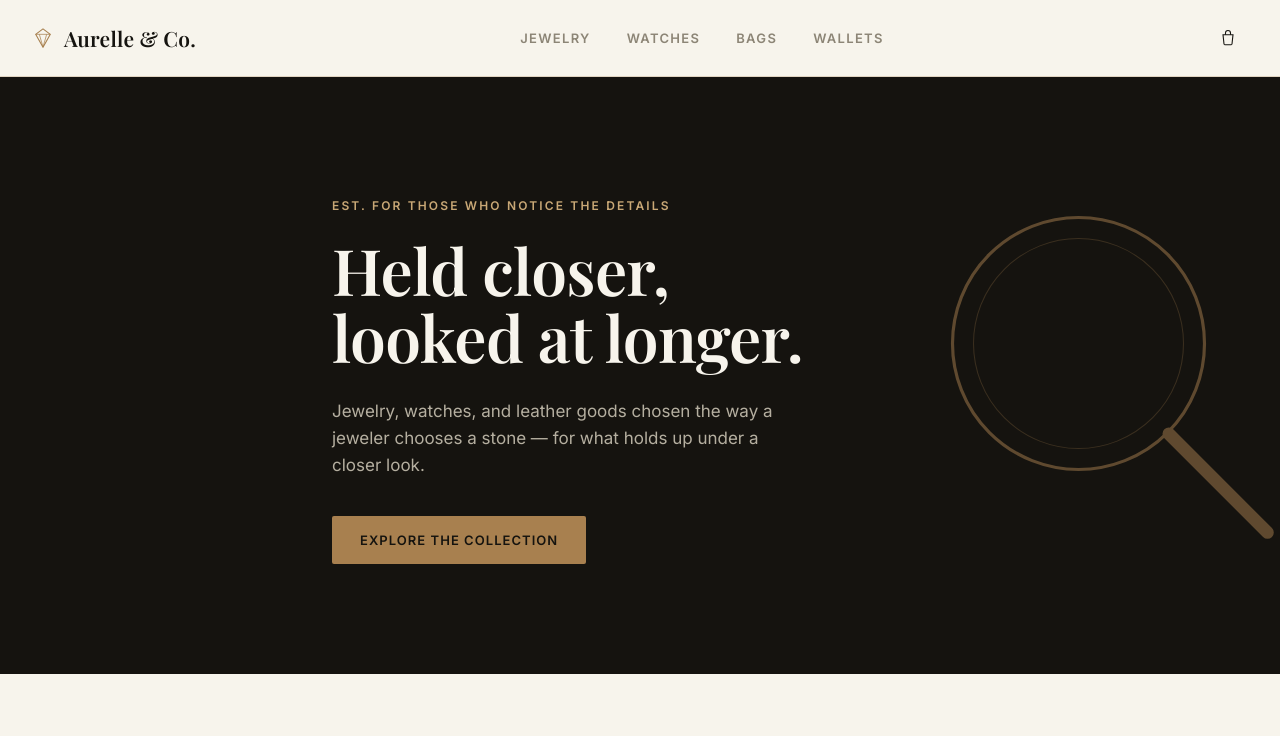
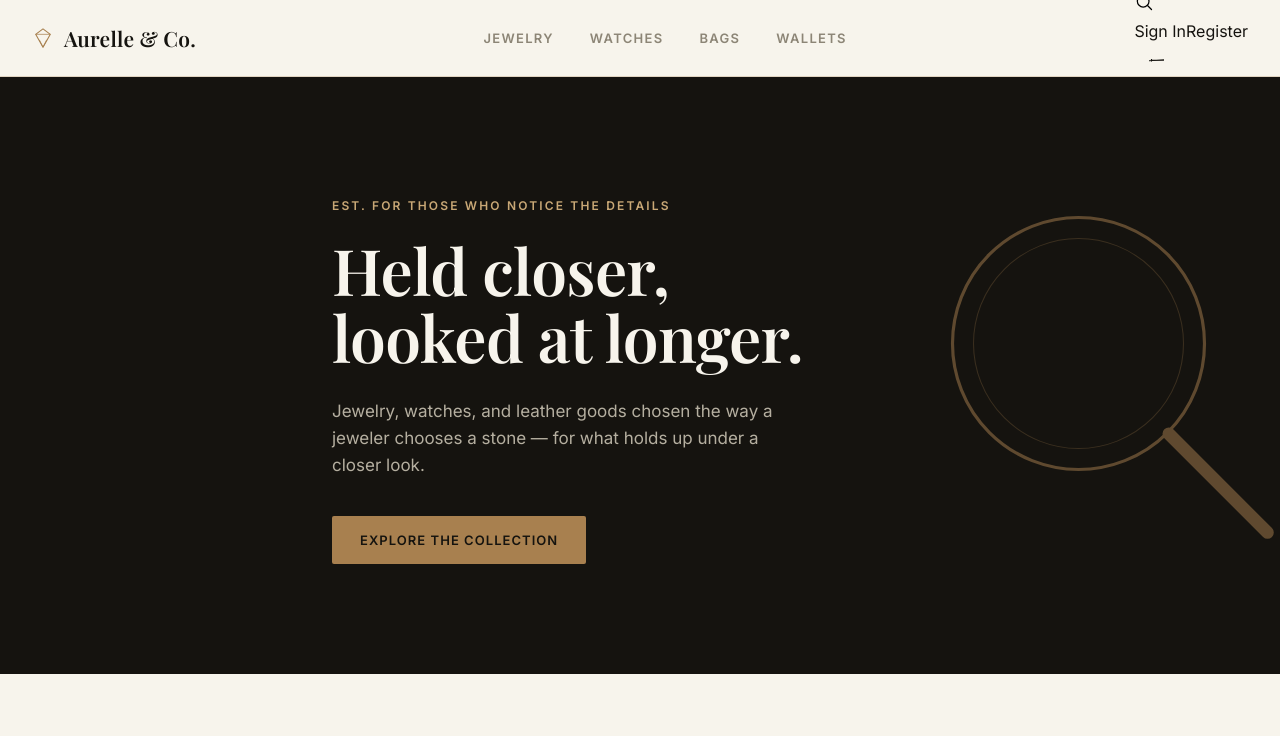
Before and after one commit to lionlord02-svg/aurelle-jewelry-store, a React (Vite) app in the folder client/: page / in a window 1280 px wide. Shown: the top 736 px of the page. Built offline with nearby package versions, Linux system fonts and the light colour scheme; no server answers; grey boxes are pictures that could not be loaded; a web font is replaced by a local one.

Commit message:
Update Header.jsx

```diff
--- a/client/src/components/Header.jsx
+++ b/client/src/components/Header.jsx
@@ -1,4 +1,5 @@
-import { Link, NavLink } from 'react-router-dom';
+import { useState } from 'react';
+import { Link, NavLink, useNavigate } from 'react-router-dom';
 import { useCart } from '../CartContext';
 import './Header.css';
 
@@ -11,6 +12,27 @@ const CATEGORIES = [
 
 export default function Header() {
   const { itemCount } = useCart();
+  const [search, setSearch] = useState('');
+  const [showSearch, setShowSearch] = useState(false);
+  const navigate = useNavigate();
+
+  const customer = JSON.parse(localStorage.getItem('customer_user') || 'null');
+
+  const handleLogout = () => {
+    localStorage.removeItem('customer_token');
+    localStorage.removeItem('customer_user');
+    navigate('/');
+    window.location.reload();
+  };
+
+  const handleSearch = (e) => {
+    e.preventDefault();
+    if (search.trim()) {
+      navigate(`/search?q=${encodeURIComponent(search.trim())}`);
+      setSearch('');
+      setShowSearch(false);
+    }
+  };
 
   return (
     <header className="site-header">
@@ -18,13 +40,8 @@ export default function Header() {
         <Link to="/" className="brand">
           <span className="brand__mark" aria-hidden="true">
             <svg viewBox="0 0 24 24" width="22" height="22" fill="none">
-              <path
-                d="M12 2L4 8l8 14 8-14-8-6z"
-                stroke="currentColor"
-                strokeWidth="1.2"
-                strokeLinejoin="round"
-              />
-              <path d="M4 8h16M8 8l4 14M16 8l-4 14" stroke="currentColor" strokeWidth="0.8" />
+              <path d="M12 2L4 8l8 14 8-14z" stroke="currentColor" strokeWidth="1.2" strokeLinejoin="round" />
+              <path d="M4 8h16M8 14l4 8 4-8" stroke="currentColor" strokeWidth="0.8" />
             </svg>
           </span>
           <span className="brand__name">Aurelle &amp; Co.</span>
@@ -42,17 +59,51 @@ export default function Header() {
           ))}
         </nav>
 
-        <Link to="/cart" className="cart-link" aria-label={`Cart, ${itemCount} items`}>
-          <svg viewBox="0 0 24 24" width="20" height="20" fill="none">
-            <path
-              d="M6 8h12l-1.2 11.2a1 1 0 01-1 .8H8.2a1 1 0 01-1-.8L6 8z"
-              stroke="currentColor"
-              strokeWidth="1.3"
-            />
-            <path d="M9 8V6a3 3 0 016 0v2" stroke="currentColor" strokeWidth="1.3" />
-          </svg>
-          {itemCount > 0 && <span className="cart-link__badge">{itemCount}</span>}
-        </Link>
+        <div className="header-actions">
+          {/* Search */}
+          {showSearch ? (
+            <form onSubmit={handleSearch} className="search-form">
+              <input
+                autoFocus
+                type="text"
+                value={search}
+                onChange={e => setSearch(e.target.value)}
+                placeholder="Search products..."
+                className="search-input"
+              />
+              <button type="button" onClick={() => setShowSearch(false)} className="search-close">✕</button>
+            </form>
+          ) : (
+            <button onClick={() => setShowSearch(true)} className="icon-btn" aria-label="Search">
+              <svg viewBox="0 0 24 24" width="20" height="20" fill="none">
+                <circle cx="11" cy="11" r="7" stroke="currentColor" strokeWidth="1.5"/>
+                <path d="M16.5 16.5L21 21" stroke="currentColor" strokeWidth="1.5" strokeLinecap="round"/>
+              </svg>
+            </button>
+          )}
+
+          {/* Auth links */}
+          {customer ? (
+            <div className="auth-links">
+              <span className="customer-name">Hi, {customer.name.split(' ')[0]}</span>
+              <button onClick={handleLogout} className="auth-link-btn">Logout</button>
+            </div>
+          ) : (
+            <div className="auth-links">
+              <Link to="/login" className="auth-link">Sign In</Link>
+              <Link to="/register" className="auth-link auth-link--register">Register</Link>
+            </div>
+          )}
+
+          {/* Cart */}
+          <Link to="/cart" className="cart-link" aria-label={`Cart, ${itemCount} items`}>
+            <svg viewBox="0 0 24 24" width="20" height="20" fill="none">
+              <path d="M6 8l21-1.2a1 1 0 01-1 .8H8.2a1 1 0 01-.8L6 8z" stroke="currentColor" strokeWidth="1.3" />
+              <path d="M9 9V6a3 0 016 0v2" stroke="currentColor" strokeWidth="1.3" />
+            </svg>
+            {itemCount > 0 && <span className="cart-link__badge">{itemCount}</span>}
+          </Link>
+        </div>
       </div>
     </header>
   );
```
